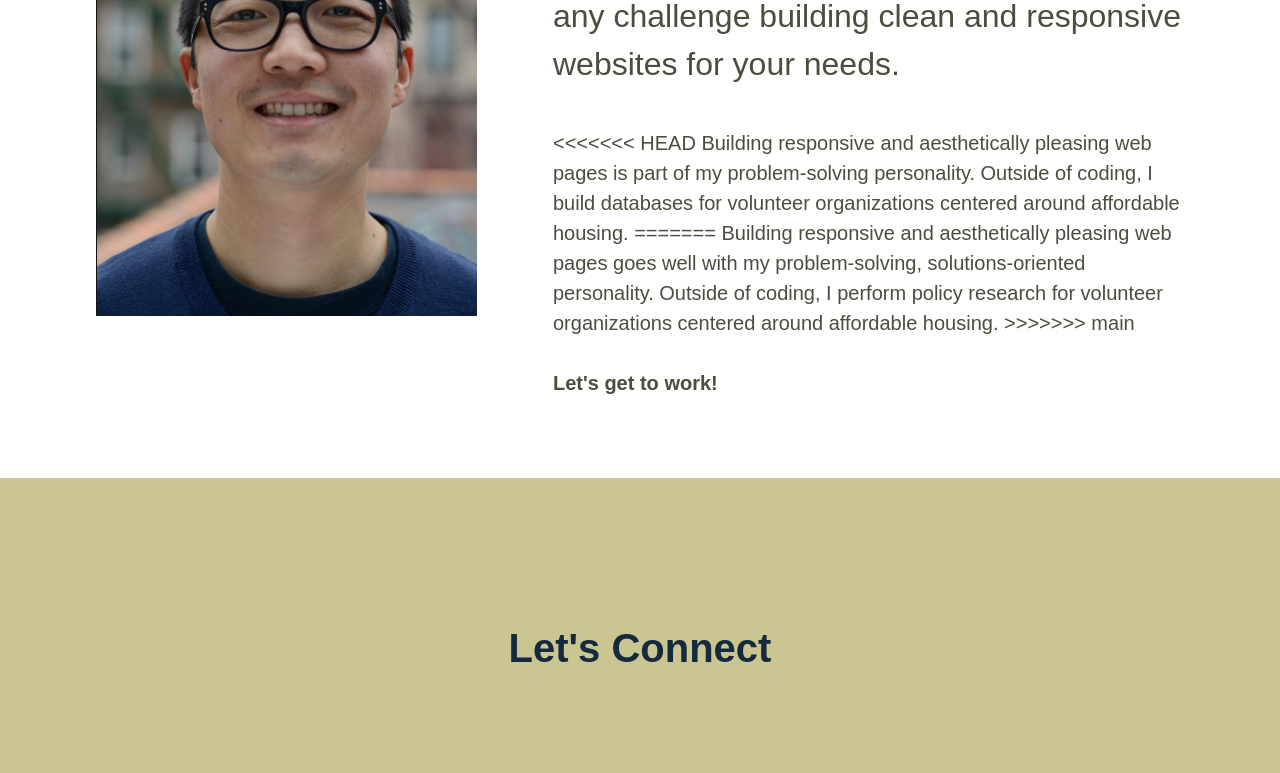
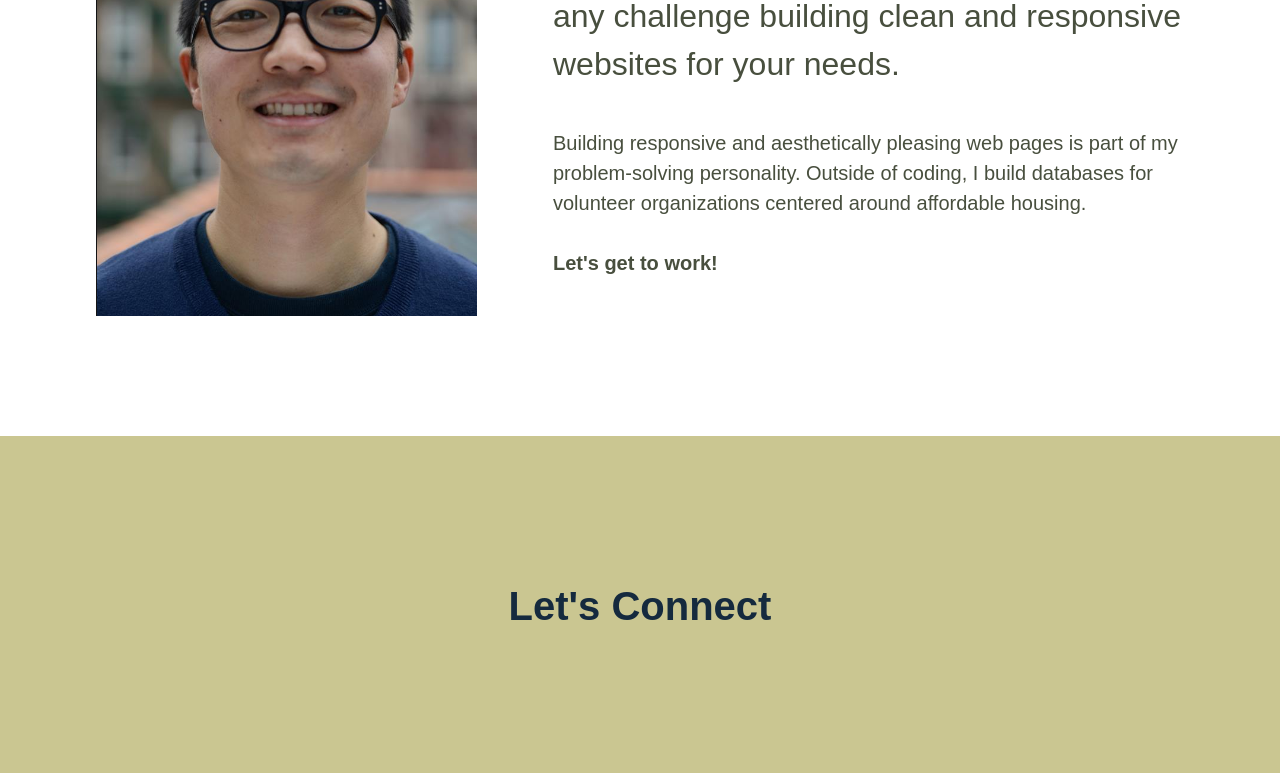
Before and after one commit to daehako/portfolio, a website built with Parcel: page index.html in a window 1280 px wide. Shown: the part 3360-4133 px from the top of the page. Built offline with nearby package versions, Linux system fonts and the light colour scheme; a web font is replaced by a local one.

Commit message:
Add files via upload
Corrected text error in about me section

```diff
--- a/index.html
+++ b/index.html
@@ -156,13 +156,8 @@
               I'm a Front End Developer ready to take on any challenge building clean and responsive websites for your needs.
             </h4>
             <p class="about-text">
-<<<<<<< HEAD
               Building responsive and aesthetically pleasing web pages is part of my
               problem-solving personality. Outside of coding, I build databases for volunteer organizations centered around affordable housing.
-=======
-              Building responsive and aesthetically pleasing web pages goes well with my
-              problem-solving, solutions-oriented personality. Outside of coding, I perform policy research for volunteer organizations centered around affordable housing.
->>>>>>> main
             </p>
             <p><span>Let's get to work!</span></p>
           </div>
```
